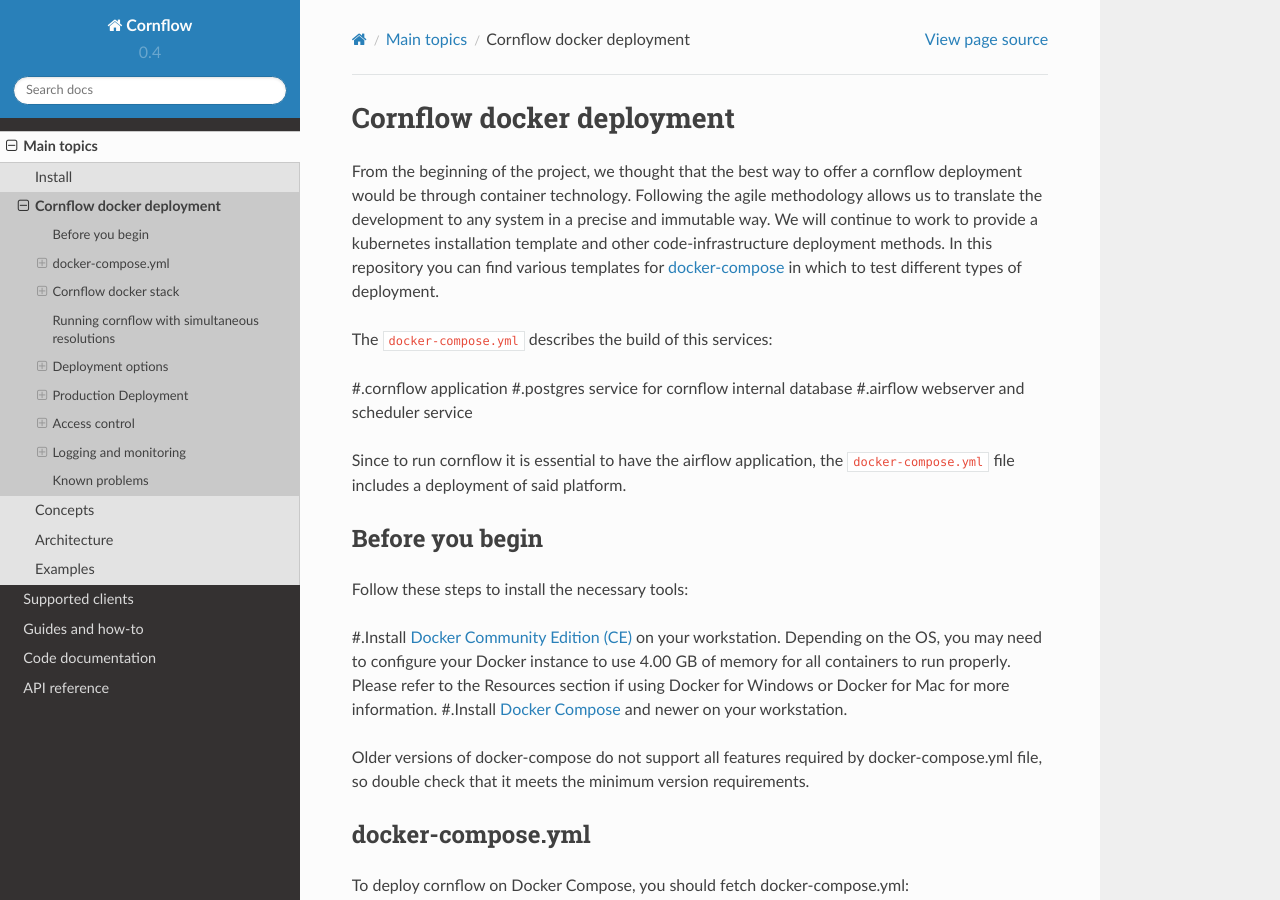
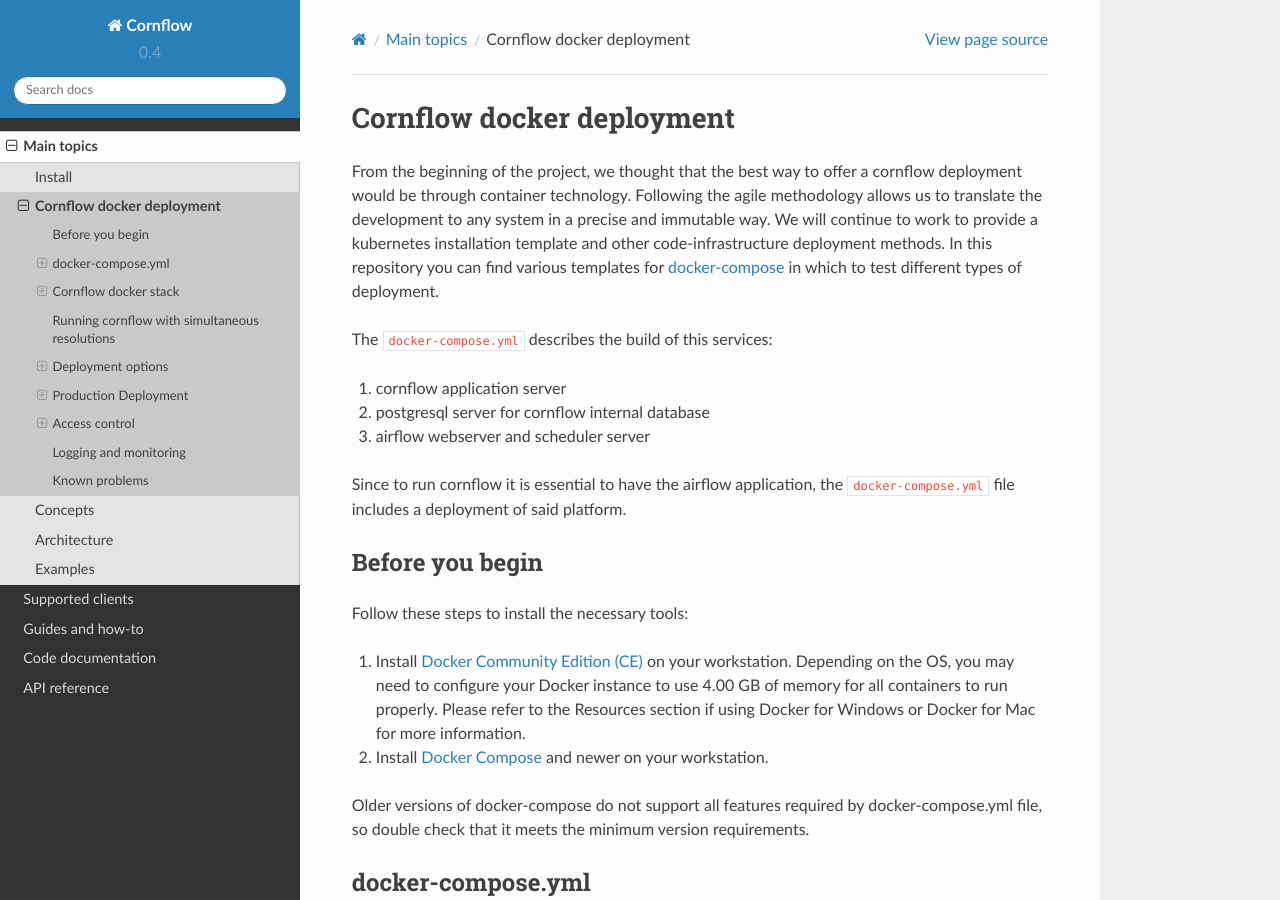
Before and after one commit to baobabsoluciones/cornflow, a Sphinx documentation site: the page built from docs/source/main/docker-stack.rst, in a window 1280 px wide and 900 px high. Built offline with Sphinx 7.4.7 and the Read the Docs theme 2.0.0, drawn with Linux system fonts in a browser that asks for light colours; some of the changed text lies outside the part shown.

Commit message:
documentation all-in-one-install with docker fixes

```diff
--- a/docs/source/main/docker-stack.rst
+++ b/docs/source/main/docker-stack.rst
@@ -6,9 +6,9 @@
 
 The ``docker-compose.yml`` describes the build of this services:
 
-#.cornflow application
-#.postgres service for cornflow internal database
-#.airflow webserver and scheduler service
+#. cornflow application server
+#. postgresql server for cornflow internal database
+#. airflow webserver and scheduler server
 
 Since to run cornflow it is essential to have the airflow application, the ``docker-compose.yml`` file includes a deployment of said platform.
 
@@ -17,8 +17,8 @@
 
 Follow these steps to install the necessary tools:
 
-#.Install `Docker Community Edition (CE) <https://docs.docker.com/engine/installation/>`_ on your workstation. Depending on the OS, you may need to configure your Docker instance to use 4.00 GB of memory for all containers to run properly. Please refer to the Resources section if using Docker for Windows or Docker for Mac for more information.
-#.Install `Docker Compose <https://docs.docker.com/compose/install/>`_ and newer on your workstation.
+#. Install `Docker Community Edition (CE) <https://docs.docker.com/engine/installation/>`_ on your workstation. Depending on the OS, you may need to configure your Docker instance to use 4.00 GB of memory for all containers to run properly. Please refer to the Resources section if using Docker for Windows or Docker for Mac for more information.
+#. Install `Docker Compose <https://docs.docker.com/compose/install/>`_ and newer on your workstation.
 
 Older versions of docker-compose do not support all features required by docker-compose.yml file, so double check that it meets the minimum version requirements.
 
@@ -99,13 +99,13 @@
 *************
 
 If you are using the default entrypoint of the production image, it will execute ``initapp.sh`` script wich use and initialize environment variables to work with postgresql and airflow defined in ``docker-compose.yml``.
-The image entrypoint works as follows::
+The image entrypoint works as follows:
 
-#.A new fernet secret key it will be generated.
-#.Check cornflow postgresql database connection.
-#.The migrations and upgrade of the database is executed on every deployment.
-#.For the very first time will create the cornflow superuser.
-#.Finally launch gunicorn server with 3 gevent workers.
+#. A new fernet secret key it will be generated.
+#. Check cornflow postgresql database connection.
+#. The migrations and upgrade of the database is executed on every deployment.
+#. For the very first time will create the cornflow superuser.
+#. Finally launch gunicorn server with 3 gevent workers.
 
 Airflow image personalized for cornflow
 ******************************************
@@ -166,11 +166,11 @@
 
     docker-compose up -f docker-compose-cornflow-celery.yml -d --scale worker=2
 
-If you are running cornflow with multiple workers, there are additional services that must be provided in your deployment:
+If you are running cornflow with multiple workers, there are additional resources that must be provided in your deployment:
 
-#.airflow worker service
-#.airflow flower service
-#.redis message broker service
+#. airflow worker machines
+#. airflow flower server
+#. redis message broker server
 
 New environment variables must also be taken into account for services running in Celery mode::
 
```
Also changed, not shown: other parts of docs/source/main/docker-stack.rst (+0 -9 lines).
